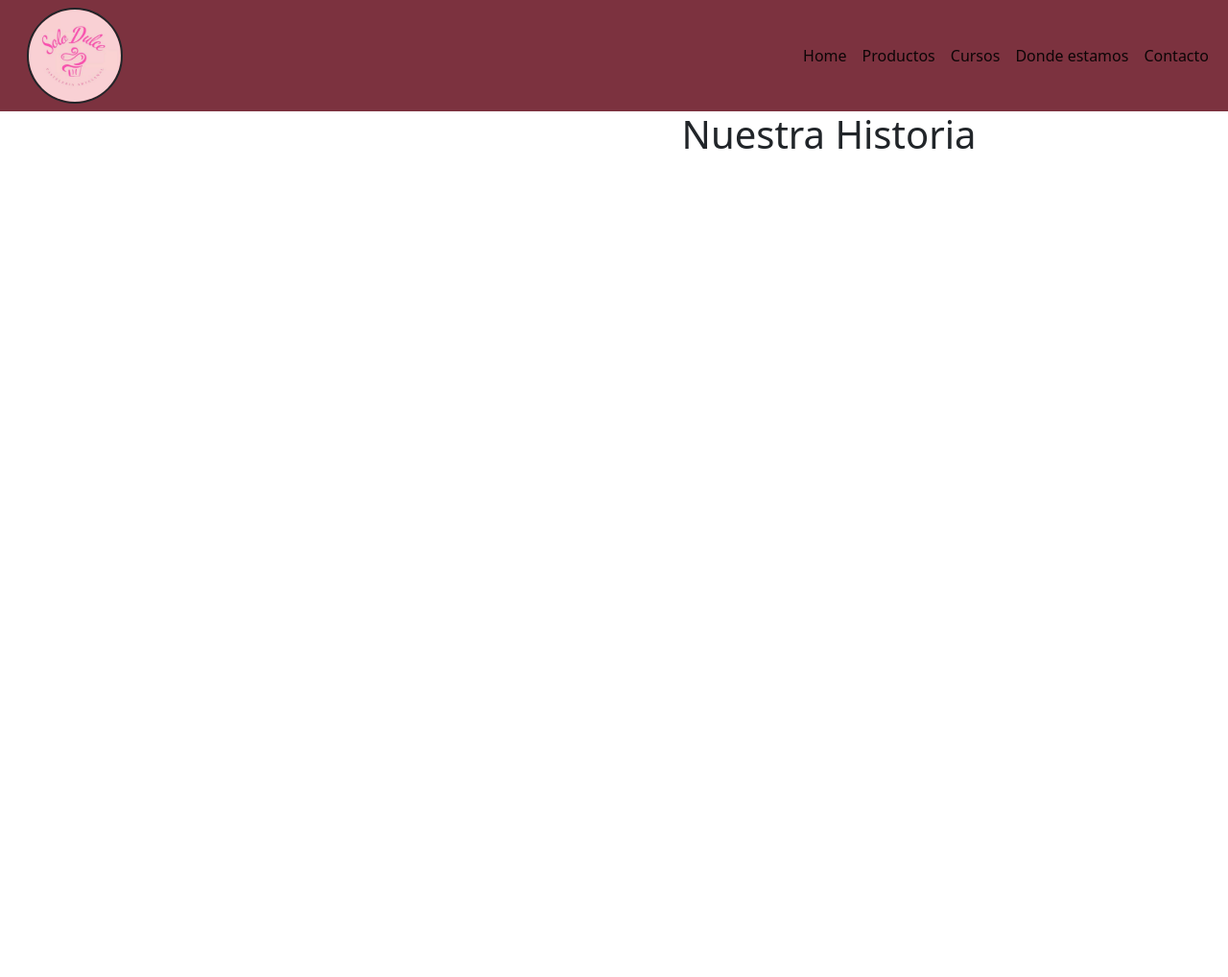
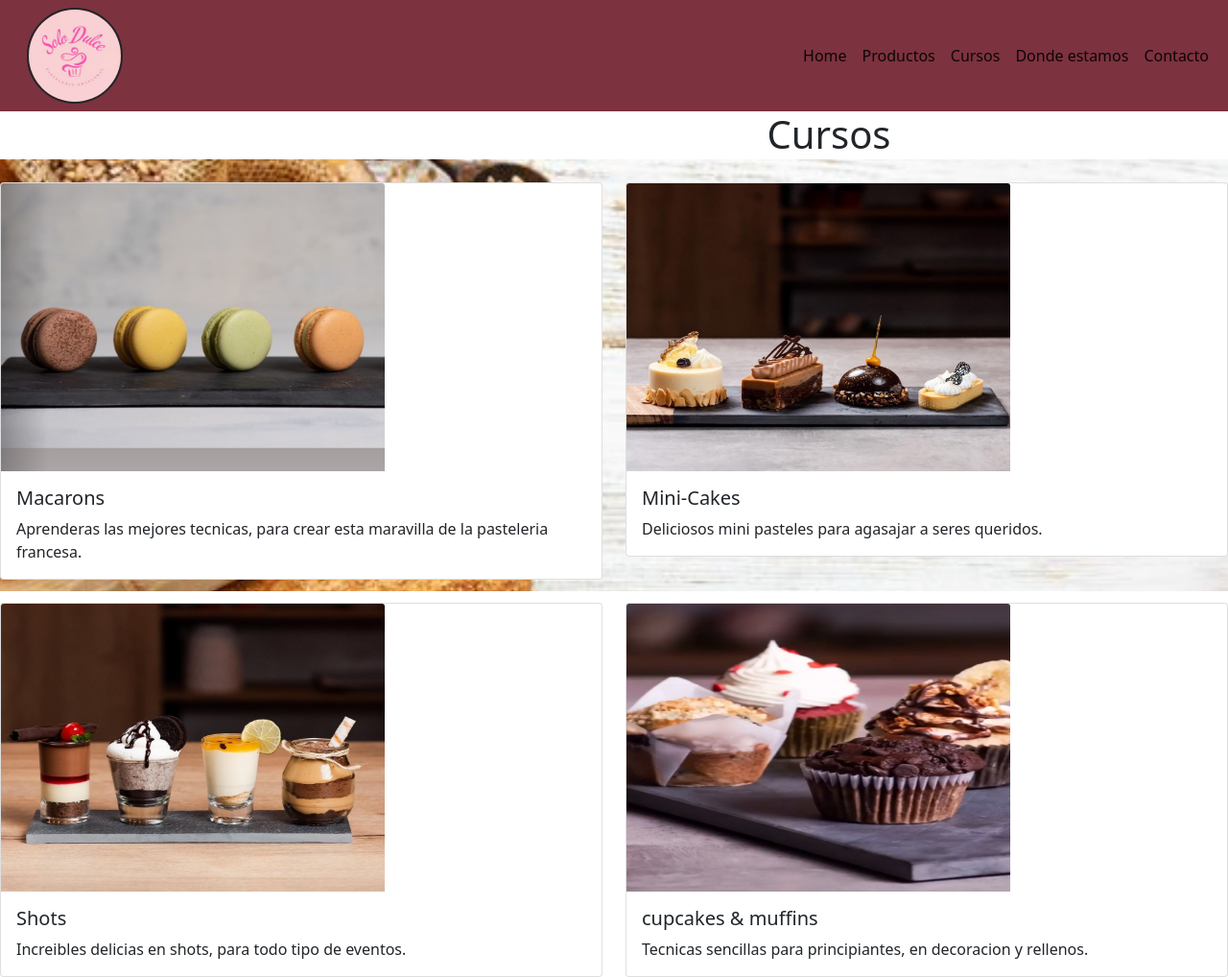
Before and after one commit to YaninaTranchida/Bootstrap, a plain HTML site: page pestañas/cursos.html in a window 1280 px wide. Shown: the whole page at 96% size. Before the commit the page ends 800 px from the top, so only its background shows below. Drawn offline with nearby package versions, Linux system fonts and the light colour scheme.

Commit message:
agregando cards a la pestaña de cursos

```diff
--- a/pestañas/cursos.html
+++ b/pestañas/cursos.html
@@ -45,7 +45,49 @@
           </nav>
     </header>
 
-    <h1 class="text-center">Nuestra Historia</h1>
+    <h1 class="text-center">Cursos</h1>
+
+    <main>
+      <div class="row row-cols-1 row-cols-md-2 g-4">
+        <div class="col">
+          <div class="card">
+            <img src="/imagenes/macarons_curso.jpg" class="card-img-top" alt="macaronsCursos">
+            <div class="card-body">
+              <h5 class="card-title">Macarons</h5>
+              <p class="card-text">Aprenderas las mejores tecnicas, para crear esta maravilla de la pasteleria francesa.</p>
+            </div>
+          </div>
+        </div>
+        <div class="col">
+          <div class="card">
+            <img src="/imagenes/minicakes_curso.jpg" class="card-img-top" alt="pastelesMini">
+            <div class="card-body">
+              <h5 class="card-title">Mini-Cakes</h5>
+              <p class="card-text">Deliciosos mini pasteles para agasajar a seres queridos.</p>
+            </div>
+          </div>
+        </div>
+        <div class="col">
+          <div class="card">
+            <img src="/imagenes/shots_curso.jpg" class="card-img-top" alt="shotsDulces">
+            <div class="card-body">
+              <h5 class="card-title">Shots</h5>
+              <p class="card-text">Increibles delicias en shots, para todo tipo de eventos.</p>
+            </div>
+          </div>
+        </div>
+        <div class="col">
+          <div class="card">
+            <img src="/imagenes/cupcakes_muffins_curso.jpg" class="card-img-top" alt="cupcakes">
+            <div class="card-body">
+              <h5 class="card-title">cupcakes & muffins</h5>
+              <p class="card-text">Tecnicas sencillas para principiantes, en decoracion y rellenos.</p>
+            </div>
+          </div>
+        </div>
+      </div>
+
+    </main>
 
 
 
--- a/style.css
+++ b/style.css
@@ -1,6 +1,6 @@
 *{
-    margin: 0%;
-    padding: 0%;
+    margin: 0;
+    padding: 0;
 }
 
     /*HEADER*/
@@ -71,4 +71,17 @@ h1{
 
 .pie-contacto{
     font-weight: 500;
+    text-align: end;
 }
+
+
+
+/*MAIN-CURSOS*/
+
+.card img{
+    display: flex;
+    flex-direction: row;
+
+    width: 400px;
+    height: 300px;
+}
```
Also changed, not shown: index.html (+2 -2 lines).
